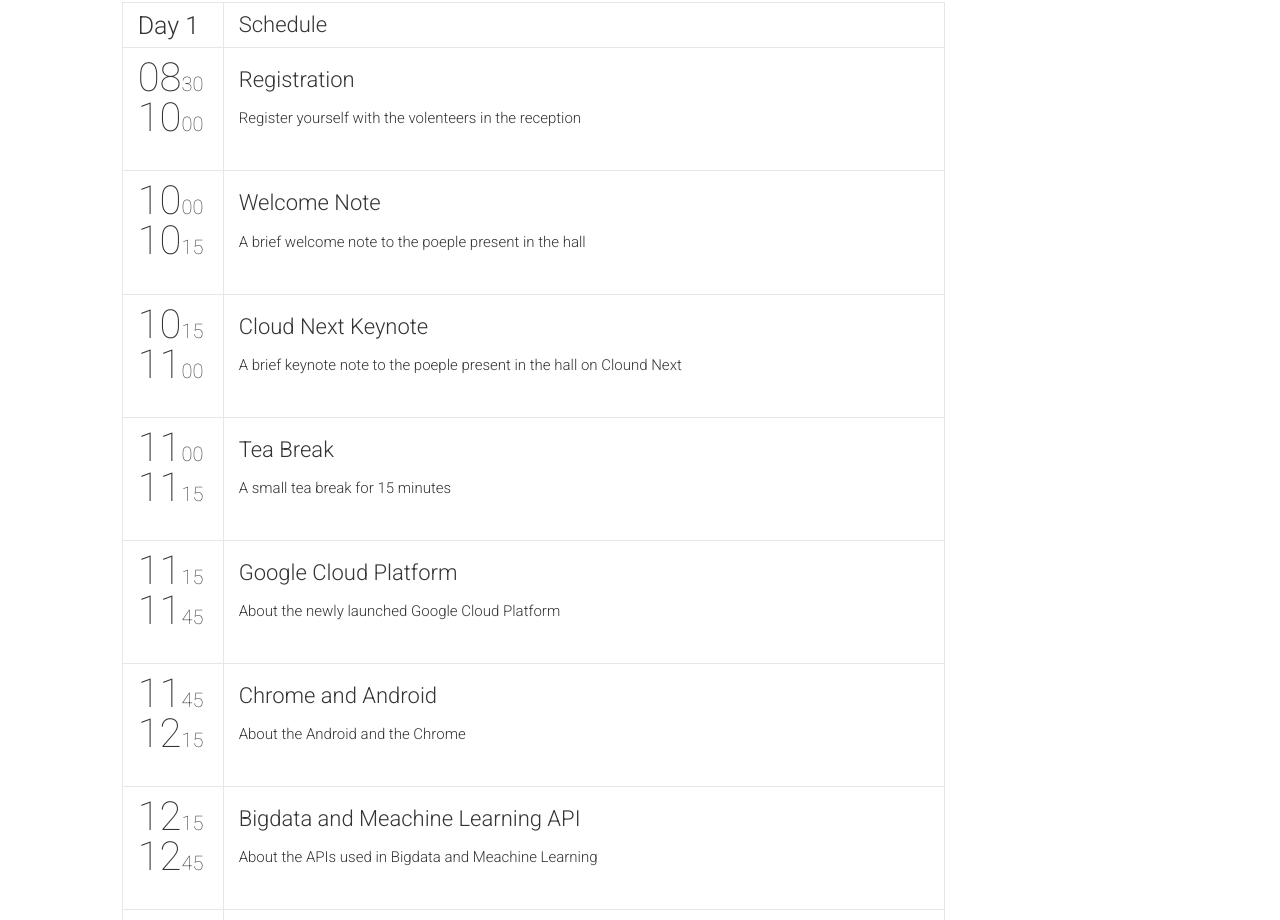
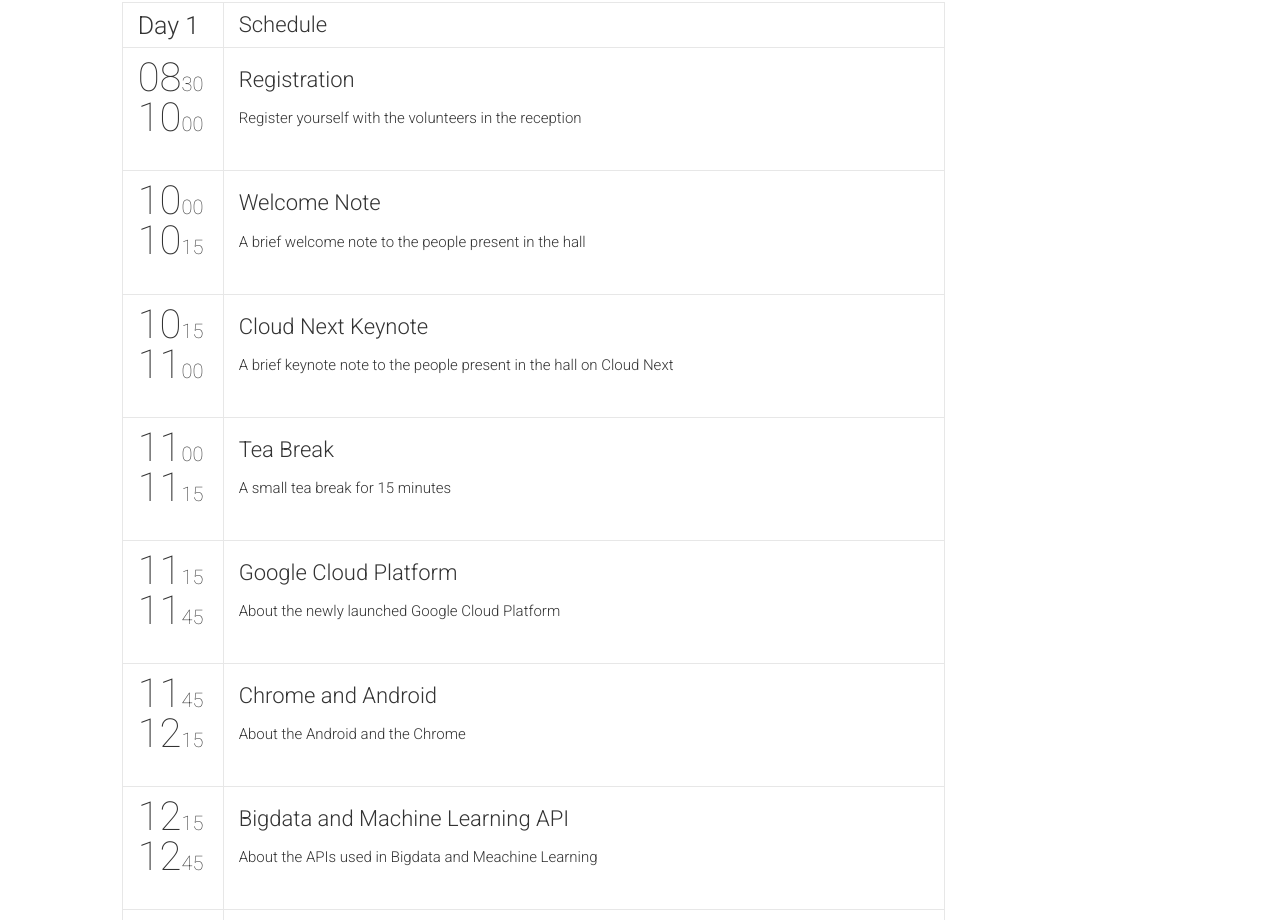
Before and after one commit to gscpsnacet/cloudnext17, a Jekyll site: the page built from schedule.html, in a window 1280 px wide and 1400 px high, scrolled down 379 px. Shown: the part 151-1071 px from the top of the window. Built offline with Jekyll 4.4.1, drawn with Linux system fonts in a browser that asks for light colours; nearby versions of some CDN libraries; comment, search, counter and statistics services are not loaded; some of the changed text lies outside the part shown.

Commit message:
spelling corrections

```diff
--- a/_data/sessions.yml
+++ b/_data/sessions.yml
@@ -1,21 +1,21 @@
 -
   id: 001
   title: "Registration"
-  place: "Reciption"
+  place: "Reception"
   service: true
-  description: "Register yourself with the volenteers in the reception"
+  description: "Register yourself with the volunteers in the reception"
 -
   id: 002
   title: "Welcome Note"
   place: "Hall"
   service: true
-  description: "A brief welcome note to the poeple present in the hall"
+  description: "A brief welcome note to the people present in the hall"
 -
   id: 003
   title: "Cloud Next Keynote"
   place: "Hall"
   service: true
-  description: "A brief keynote note to the poeple present in the hall on Clound Next"
+  description: "A brief keynote note to the people present in the hall on Cloud Next"
 -
   id: 004
   title: "Tea Break"
@@ -36,7 +36,7 @@
   description: "About the Android and the Chrome"
 -
   id: 007
-  title: "Bigdata and Meachine Learning API"
+  title: "Bigdata and Machine Learning API"
   place: "Hall"
   service: true
   description: "About the APIs used in Bigdata and Meachine Learning"
@@ -72,7 +72,7 @@
   description: "A time to ask qusetions and clarify doubts"
 -
   id: 015
-  title: "Feedback & closing notes."
+  title: "Feedback & closing notes"
   place: "Hall"
   service: true
   description: "A small announcement for the next events and Vote of thanks"
```
Also changed, not shown: 5 other files.
